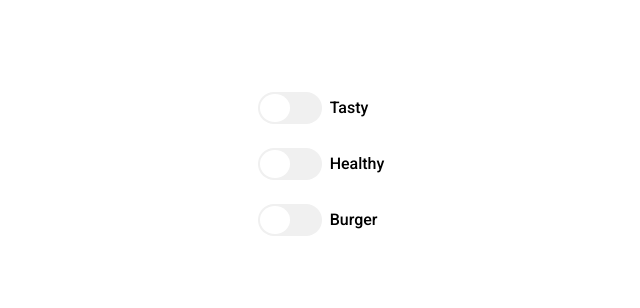
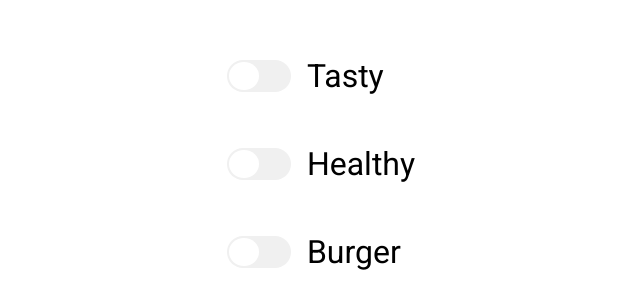
Before and after one commit to havgry/tastyhealthyburger, a Vue app: page / in a window 1280 px wide. Shown: the part 236-544 px from the top of the page, without its empty margins (319-959 px from the left). Built offline with nearby package versions, Linux system fonts and the light colour scheme.

Commit message:
Increase text size

```diff
--- a/src/components/App.vue
+++ b/src/components/App.vue
@@ -1,10 +1,17 @@
 <template>
-  <ul class="button-list">
-    <li v-for="(attribute, index) in attributes" :key="attribute.label">
-      <toggle-button v-model="attribute.value" @input="disableAttribute(index)"/>
-      <span v-text="attribute.label" class="button-label"/>
-    </li>
-  </ul>
+  <div class="wrapper align-center">
+    <ul class="button-list">
+      <li v-for="(attribute, index) in attributes" :key="attribute.label">
+        <toggle-button
+          v-model="attribute.value"
+          @input="disableAttribute(index)"
+          class="align-center"/>
+        <span
+          v-text="attribute.label"
+          class="button-label"/>
+      </li>
+    </ul>
+  </div>
 </template>
 
 <script>
@@ -50,11 +57,12 @@ export default {
 </script>
 
 <style lang="scss">
-@import url('https://fonts.googleapis.com/css?family=Roboto:500');
+@import url('https://fonts.googleapis.com/css?family=Roboto:400');
 @import '~normalize.css/normalize.css';
 
 html,
-body {
+body,
+.wrapper {
   height: 100%;
 }
 
@@ -62,7 +70,7 @@ html {
   box-sizing: border-box;
 }
 
-body {
+.align-center {
   display: flex;
   align-items: center;
   justify-content: center;
@@ -88,6 +96,7 @@ body {
   line-height: 2em;
   padding-left: .5em;
   font-family: 'Roboto', sans-serif;
-  font-weight: 500;
+  font-weight: 400;
+  font-size: 2em;
 }
 </style>
--- a/src/components/ToggleButton.vue
+++ b/src/components/ToggleButton.vue
@@ -59,11 +59,13 @@ export default {
 
 <style lang="scss">
 
+$size: 4em;
+
 .tgl-btn {
   outline: 0;
   display: block;
-  width: 4em;
-  height: 2em;
+  width: $size;
+  height: $size / 2;
   position: relative;
   cursor: pointer;
   user-select: none;
@@ -91,7 +93,7 @@ export default {
   display: none;
   + .tgl-btn {
     background: #f0f0f0;
-		border-radius: 2em;
+		border-radius: $size / 2;
 		padding: 2px;
 		transition: all .4s ease;
 		&:after {
```
